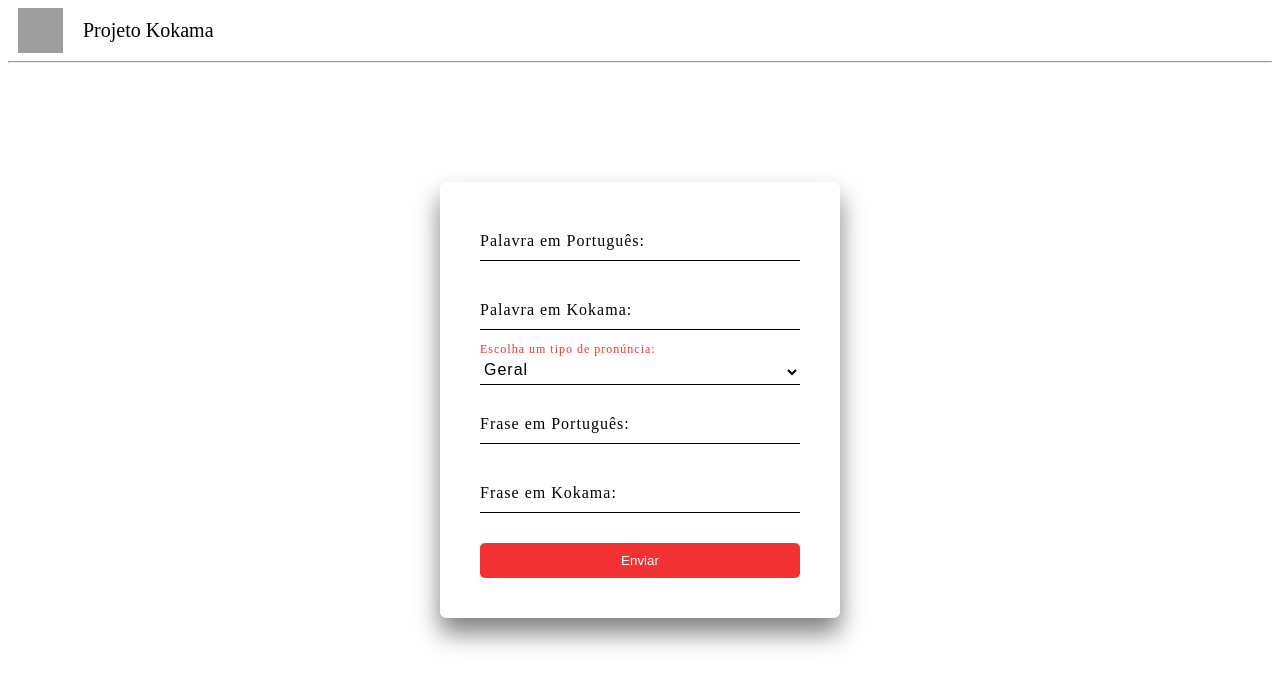
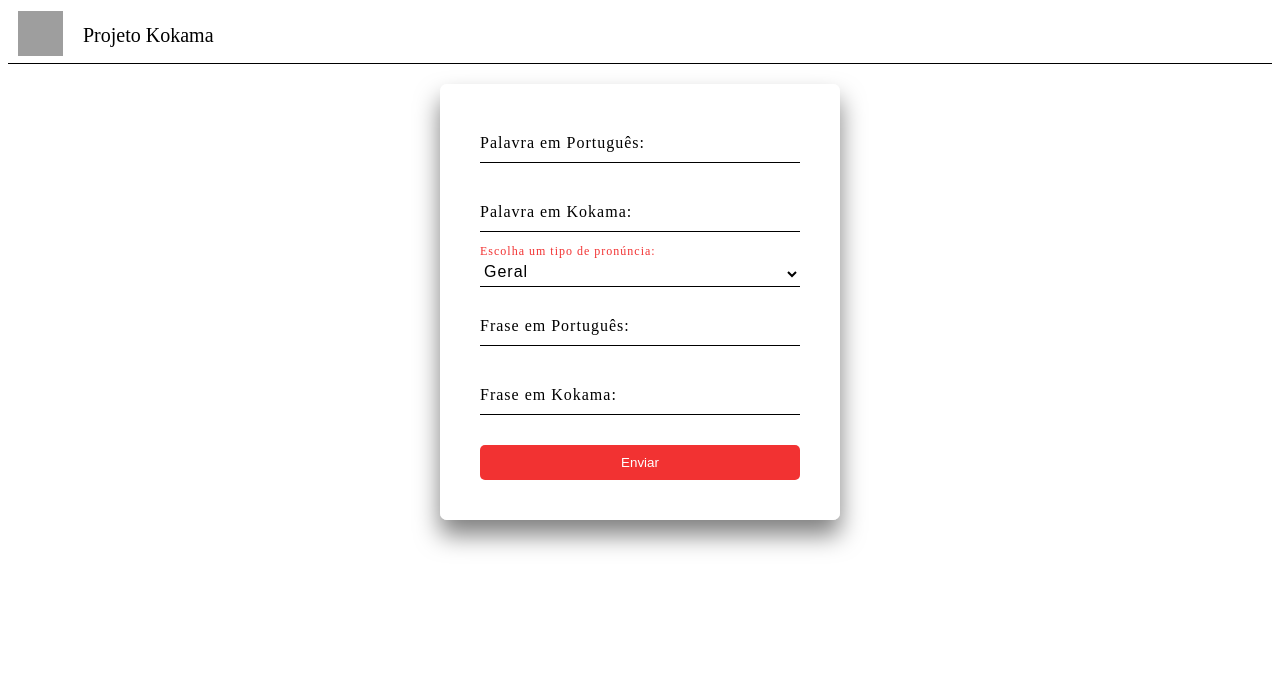
Before and after one commit to fga-eps-mds/2020.2-Projeto-Kokama-Traducao, a Django app: template dictionary/templates/add_translation.html in a window 1280 px wide. Shown: the top 687 px of the page. Run offline with Django 3.2, Linux system fonts and the light colour scheme; the template is opened without the code that fills it, so the values that code supplies are empty; grey boxes are pictures that could not be loaded.

Commit message:
Improve add translation style
Co-authored-by: Andre Lucas <andrelucax@gmail.com>

```diff
--- a/dictionary/templates/add_translation.html
+++ b/dictionary/templates/add_translation.html
@@ -6,6 +6,13 @@
         <title>Cadastrar Tradução</title>
         <meta name="viewport" content="width=device-width, initial-scale=1">
         <style>
+
+            body{
+                display: flex;
+                align-content: center;
+                flex-direction: column;
+            }
+
             .input-box{
                 position: relative;
             }
@@ -47,12 +54,12 @@
                 display: flex;
                 flex-direction: column;
                 flex-grow: 4;
-                position: absolute;
-                top: 50%;
-                left: 50%;
-                transform: translate(-50%, -50%) ;
+                text-align: center;
+                justify-self: center;
+                align-self: center;
                 width: 400px;
                 padding: 40px;
+                margin-top: 20px;
                 background-color: rgba(255, 255, 255, .9);
                 box-sizing: border-box;
                 box-shadow: 0 15px 25px rgba(0, 0, 0, .5);
@@ -75,17 +82,32 @@
                 background-color: #FFFFFF;
                 display: flex;
                 align-items: center;
+                border-bottom: 1px solid #000000;
             }
 
             .logo{
+                display: flex;
                 width: 45px;
                 height: 45px;
                 margin-left: 10px;
+                align-self: center;
+                margin-top: 3px;
+                margin-bottom: 7px;
+            }
+
+            .logo:hover{
+                opacity: 60%;
             }
 
             .logo-text{
                 font-size: 20px;
                 margin-left: 20px;
+                color: #000000;
+                text-decoration:none;
+            }
+
+            .logo-text:hover{
+                color: #F23232;
             }
 
             .drop-down-box{
@@ -120,10 +142,13 @@
 
     <body>
         <div class='header'>
-            <img class='logo' src='https://github.com/fga-eps-mds/2020.2-Projeto-Kokama-Wiki/raw/main/docs/assets/img/logo.png'>
-            <a class='logo-text'>Projeto Kokama</a>
+
+            <a href="/administrador/lista_de_palavras/">
+                <img class='logo' src='https://github.com/fga-eps-mds/2020.2-Projeto-Kokama-Wiki/raw/main/docs/assets/img/logo.png'>
+            </a>
+
+            <a class='logo-text' href="/administrador/lista_de_palavras/">Projeto Kokama</a>
         </div>
-        <hr>
 
         <div class='box'>
             <form action='/administrador/adicionar_palavra/' method='POST'>
```
